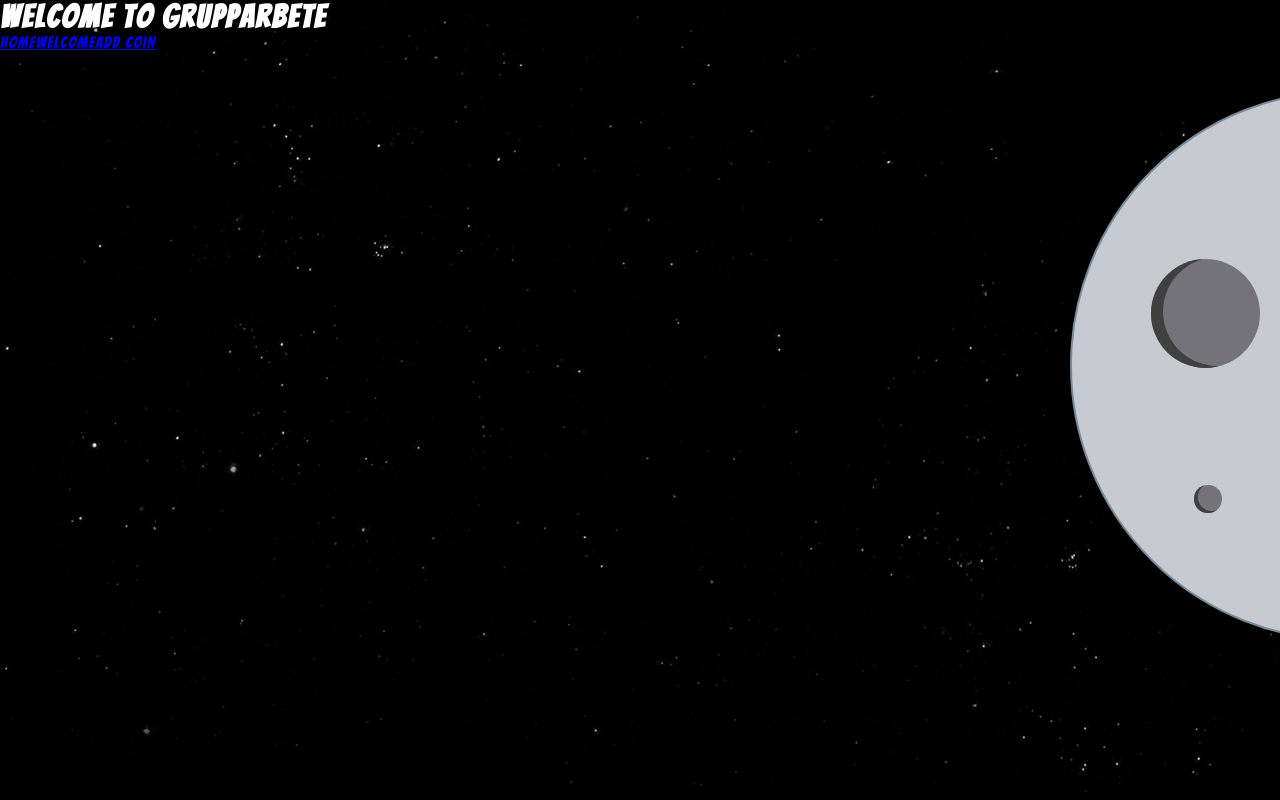
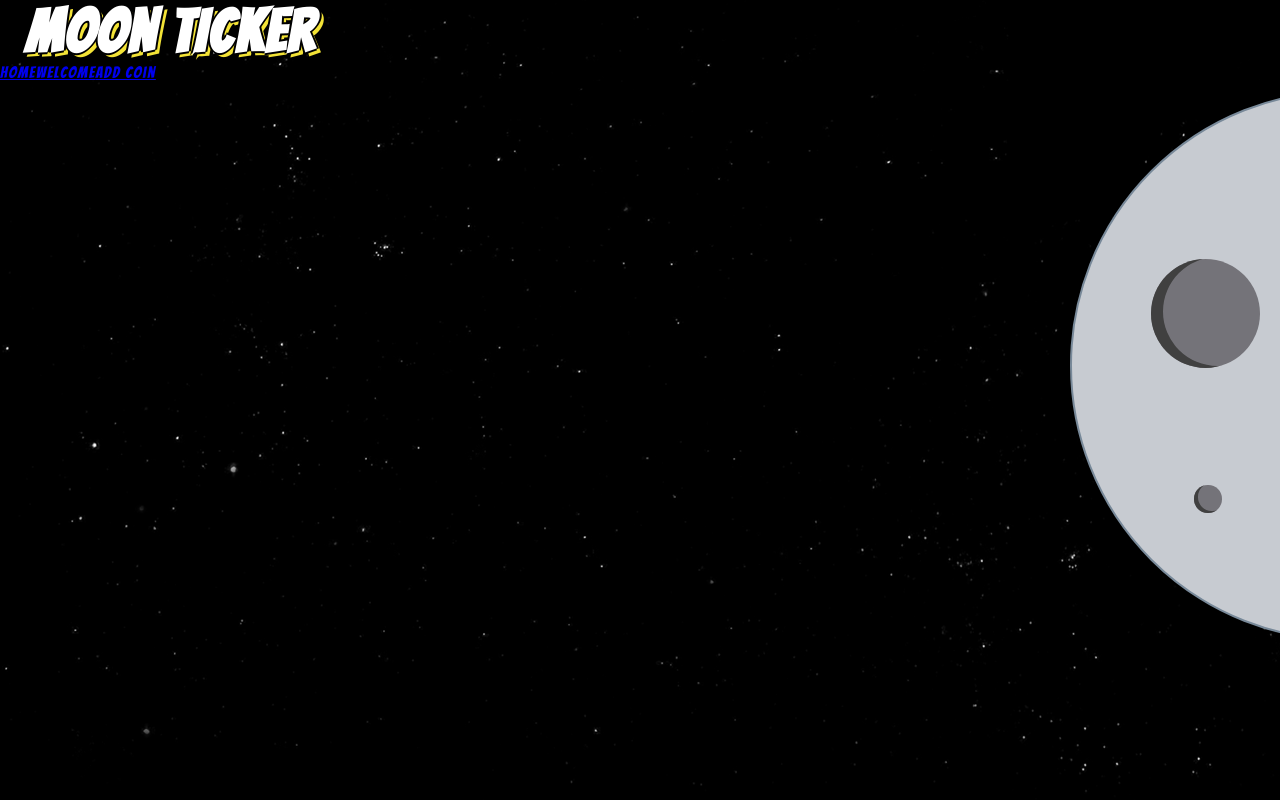
Before and after one commit to KiTiVi/moon-ticker, a React (Create React App) app: page / in a window 1280 px wide. Shown: the top 800 px of the page. Built offline with nearby package versions, Linux system fonts and the light colour scheme; no server answers.

Commit message:
Pillade lite på loggan

```diff
--- a/src/components/App.js
+++ b/src/components/App.js
@@ -10,6 +10,7 @@ import Welcome from './Welcome'
 import AddCoin from './AddCoin'
 import Background from './Background'
 import Moon from './Moon'
+import Header from './Header'
 
 class App extends Component {
   state = {
@@ -117,12 +118,10 @@ class App extends Component {
   render() {
     return (
       <div className="App">
-        <header>
-          <h1>Welcome to Grupparbete</h1>
-          <NavLink to="/">home</NavLink>
-          <NavLink to="/welcome">Welcome</NavLink>
-          <NavLink to="/addcoin">Add coin</NavLink>
-        </header>
+        <Header />
+        <NavLink to="/">home</NavLink>
+        <NavLink to="/welcome">Welcome</NavLink>
+        <NavLink to="/addcoin">Add coin</NavLink>
         <Switch>
           <Route path="/welcome" render={() => <Welcome />} />
           <Route
--- /dev/null
+++ b/src/components/Header.js
@@ -0,0 +1,19 @@
+import React from 'react'
+import styled from 'styled-components'
+
+const Header = () => {
+  return (
+    <header>
+      <Logo>MOON TICKER</Logo>
+    </header>
+  )
+}
+
+export default Header
+
+const Logo = styled.h1`
+  margin-left: 25px;
+  font-size: 60px;
+  text-shadow: -2px 0 black, 0 2px black, 2px 0 black, 0 -2px black,
+    4px 4px 0 #f3e336;
+`
```
Also changed, not shown: 1 other file (tests, documents, lock files or other folders).
